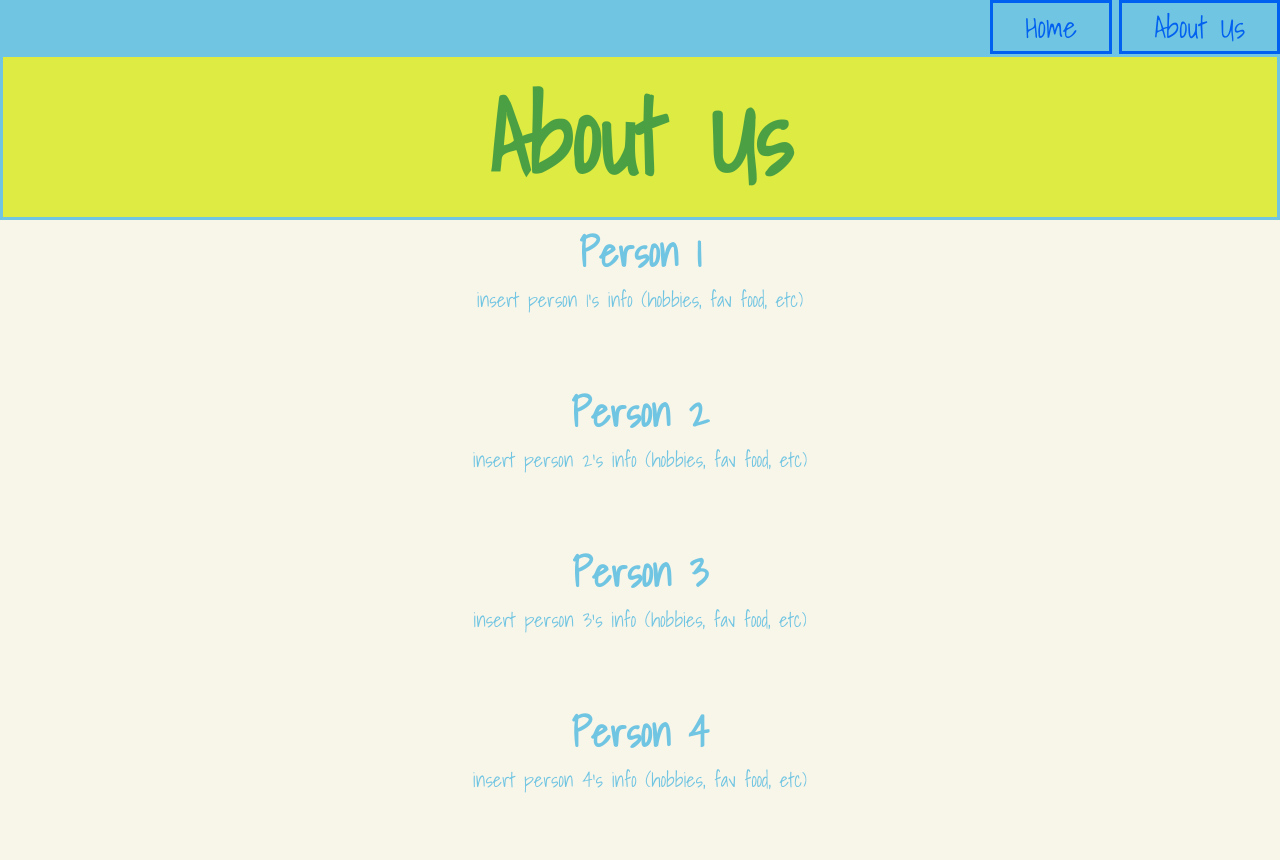
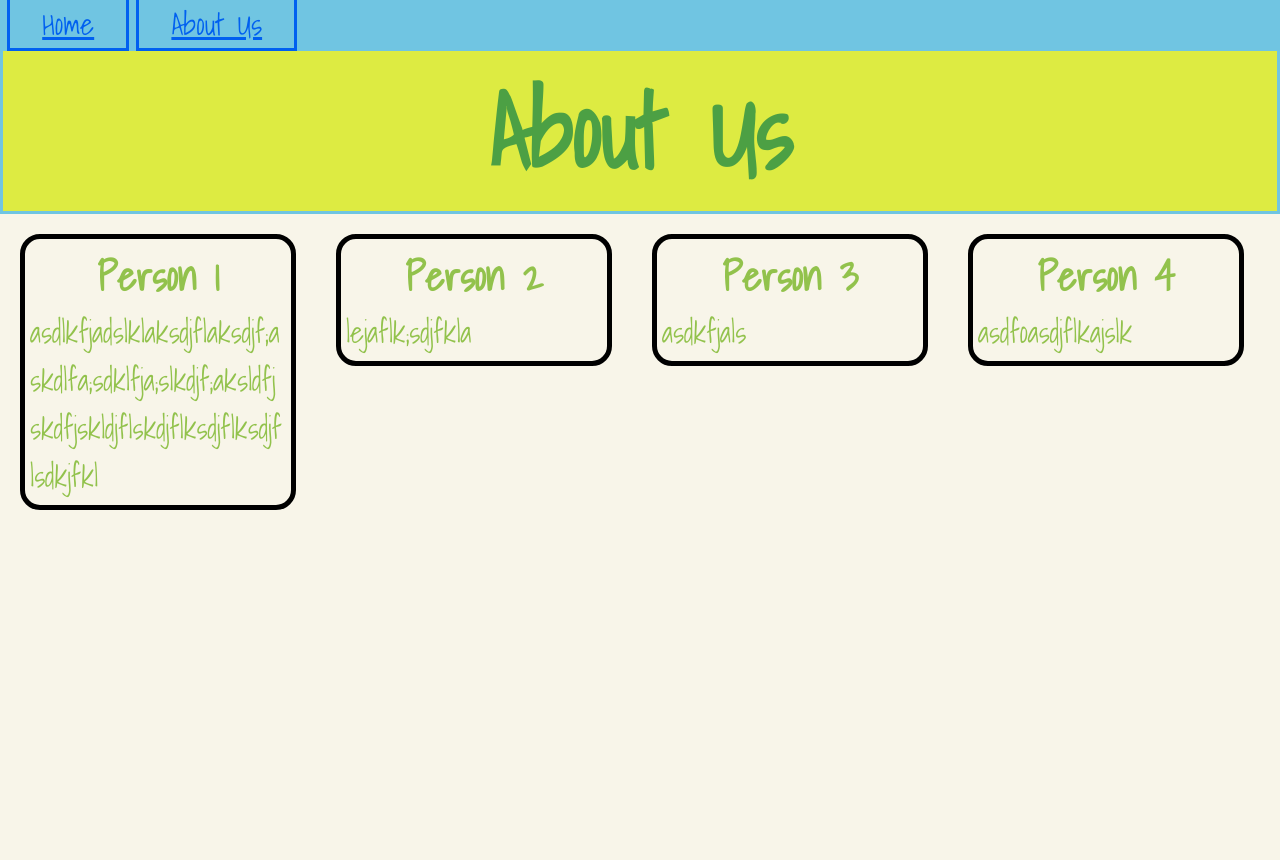
Before and after one commit to LiljaKiiski/nutritionow-website, a Django app: template nutritionapp/templates/about.html in a window 1280 px wide. After the commit the page ends 510 px from the top, so only its background shows below. Run offline with Django 4.2, Linux system fonts and the light colour scheme; the template is opened without the code that fills it, so the values that code supplies are empty; some libraries are stand-ins or nearby versions.

Commit message:
linked home and about us page, changed about us page from stacked on top to bubbles side by side

```diff
--- a/nutritionapp/static/css/style.css
+++ b/nutritionapp/static/css/style.css
@@ -13,22 +13,41 @@ html, body, div, h1, h2, h3, h4, h5, h6, p, a, img, ul, li, button{
     text-align: center;
 }
 
-#page{
+.bubble{
+	text-align: left;
+	word-wrap: break-word;
+}
+
+.person{
+	width: 20%;
+	height: auto;
+	float: left;
+	border-radius:20px;
+	margin: 20px;
+	font-size: 30px;
+	padding: 5px;
+	position: relative;
+	border: 5px solid black;
+}
+
+.person h1{
+	font-size: 40px;
+}
+
+.page{
     background-color: rgb(112, 197, 226);
     border: 3px solid rgb(0, 96, 240);
     font-size: 30px;
     color:rgb(0, 96, 240);
     padding-left:2.5%;
     padding-right: 2.5%;
-    padding-top: 0%;
-    padding-bottom: 0%;
+	margin-bottom: 1%;
+	margin-top: 1%;
 }
-
 
 #navBar{
     background-color:rgb(112, 197, 226);
-
-    text-align: right;
+    text-align: left;
 }
 
 #input{
@@ -52,18 +71,7 @@ html, body, div, h1, h2, h3, h4, h5, h6, p, a, img, ul, li, button{
 
 }
 
-#person h1{
-    text-align: center;
-    color:rgb(112, 197, 226);
-    font-size: 40px;
-}
 
-#person p{
-    font-size:20px;
-    color:rgb(112, 197, 226);
-    padding-bottom: 5%;
-    word-wrap:break-word;
-}
 
 h2 {
     padding: 20px;
--- a/nutritionapp/templates/about.html
+++ b/nutritionapp/templates/about.html
@@ -7,28 +7,36 @@
         </head>
     <body>
         <div id = "navBar">
-            <img id = "logo">
-            <button id = "page">Home</button>
-            <button id = "page">About Us</button>
+            <img class = "logo">
+            <a class = "page" href = "index.html">Home</a>
+            <a class = "page" href = "about.html">About Us</a>
         </div>
         <div id = "top">
             <h1>About Us</h1>
         </div>
-        <div id = "person">
+            <div class = person>
                 <h1>Person 1</h1>
-            <p>insert person 1's info (hobbies, fav food, etc)</p>
+                <p class = "bubble">
+                    asdlkfjadslklaksdjflaksdjf;askdlfa;sdklfja;slkdjf;aksldfjskdfjskldjflskdjflksdjflksdjflsdkjfkl
+                </p>
             </div>
-        <div id = "person">
+            <div class = person>
                 <h1>Person 2</h1>
-            <p>insert person 2's info (hobbies, fav food, etc)</p>
+                <p class = "bubble">
+                    lejaflk;sdjfkla
+                </p>
             </div>
-        <div id = "person">
+            <div class = person>
                 <h1>Person 3</h1>
-            <p>insert person 3's info (hobbies, fav food, etc)</p>
+                <p class = "bubble">
+                    asdkfjals
+                </p>
             </div>
-        <div id = "person">
+            <div class = person>
                 <h1>Person 4</h1>
-            <p>insert person 4's info (hobbies, fav food, etc)</p>
+                <p class = "bubble">
+                    asdfoasdjflkajslk
+                </p>
             </div>
     </body>
 </html>
--- a/nutritionapp/templates/index.html
+++ b/nutritionapp/templates/index.html
@@ -8,8 +8,8 @@
 
     <body>
         <div id = 'navBar'>
-            <button id = "page">Home</button>
-            <button id = "page">About Us</button>
+            <a class = "page" href = "index.html">Home</a>
+            <a class = "page" href = "about.html">About Us</a>
         </div>
         <div id="top">
             <h1>NutritioNow</h1> <!-- better name later-->
```
Lines whose indentation alone changed are shown as unchanged.
